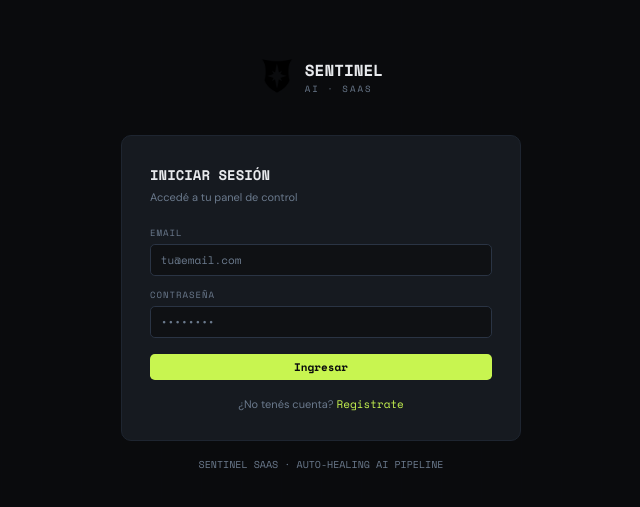
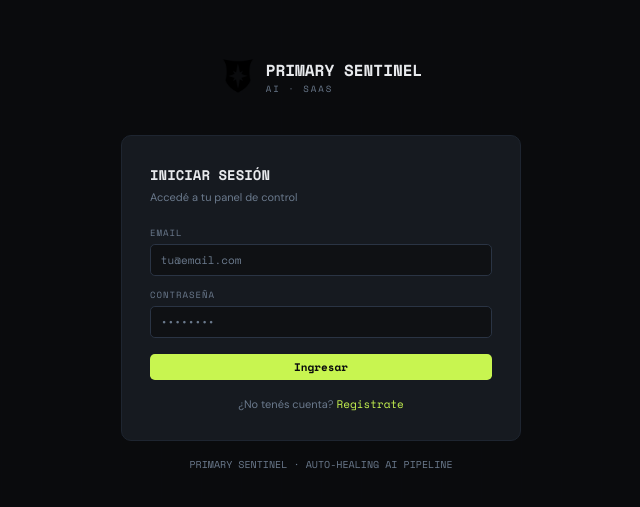
Before and after one commit to BrunoEmaSN/primary-sentinel-frontend, a Next.js app: page /auth in a window 1280 px wide. Shown: the part 135-642 px from the top of the page, without its empty margins (319-959 px from the left). Built offline with nearby package versions, Linux system fonts and the light colour scheme; no server answers.

Commit message:
Update branding references from 'Sentinel' to 'Primary Sentinel' across various components and pages for consistent naming.

```diff
--- a/src/app/auth/page.tsx
+++ b/src/app/auth/page.tsx
@@ -159,7 +159,7 @@ export default function AuthPage() {
         </div>
 
         <div style={{ textAlign: 'center', marginTop: '16px', fontSize: '10px', color: 'var(--muted)', fontFamily: 'var(--font-mono)' }}>
-          SENTINEL SAAS · AUTO-HEALING AI PIPELINE
+          PRIMARY SENTINEL · AUTO-HEALING AI PIPELINE
         </div>
       </div>
     </div>
--- a/src/app/dashboard/flows/page.tsx
+++ b/src/app/dashboard/flows/page.tsx
@@ -352,7 +352,7 @@ export default function FlowsPage() {
       <div className="sentinel-card">
         <div style={{ fontFamily: 'var(--font-mono)', fontSize: '12px', fontWeight: 700, marginBottom: '10px' }}>PROBAR UN WEBHOOK</div>
         <div style={{ fontSize: '11px', color: 'var(--muted)', marginBottom: '8px' }}>
-          Enviá un POST a tu endpoint para ver al Sentinel en acción:
+          Enviá un POST a tu endpoint para ver Primary Sentinel en acción:
         </div>
         <pre style={{
           background: 'var(--bg2)', borderRadius: '6px', padding: '12px',
--- a/src/app/dashboard/notifications/page.tsx
+++ b/src/app/dashboard/notifications/page.tsx
@@ -38,7 +38,7 @@ export default function NotificationsPage() {
         <div className="sentinel-card" style={{ textAlign: 'center', padding: '50px' }}>
           <div style={{ fontSize: '11px', color: 'var(--muted)' }}>Sin notificaciones aún</div>
           <div style={{ fontSize: '10px', color: 'var(--muted)', marginTop: '4px' }}>
-            Las alertas aparecerán aquí cuando el Sentinel detecte eventos
+            Las alertas aparecerán aquí cuando Primary Sentinel detecte eventos
           </div>
         </div>
       )}
--- a/src/app/dashboard/settings/page.tsx
+++ b/src/app/dashboard/settings/page.tsx
@@ -80,7 +80,7 @@ export default function SettingsPage() {
         </Row>
       </Section>
 
-      <Section title="CONFIGURACIÓN DEL SENTINEL">
+      <Section title="CONFIGURACIÓN DE PRIMARY SENTINEL">
         <Row label="Umbral de auto-aprobación" sub="Reglas con confianza ≥ X se activan automáticamente">
           <div style={{ display: 'flex', alignItems: 'center', gap: '8px' }}>
             <input type="range" min={50} max={100} defaultValue={95} style={{ width: '100px' }} />
--- a/src/app/layout.tsx
+++ b/src/app/layout.tsx
@@ -2,7 +2,7 @@ import type { Metadata } from 'next';
 import './globals.css';
 
 export const metadata: Metadata = {
-  title: 'Sentinel — Self-Healing AI Pipeline',
+  title: 'Primary Sentinel — Self-Healing AI Pipeline',
   description: 'Monitor, auto-repair, and manage your data pipelines with AI.',
   icons: {
     icon: '/logo.svg',
--- a/src/components/SentinelBrand.tsx
+++ b/src/components/SentinelBrand.tsx
@@ -32,7 +32,7 @@ export default function SentinelBrand({ variant }: SentinelBrandProps) {
         unoptimized
       />
       <div>
-        <div style={{ fontFamily: 'var(--font-mono)', fontSize: c.title, fontWeight: 700 }}>SENTINEL</div>
+        <div style={{ fontFamily: 'var(--font-mono)', fontSize: c.title, fontWeight: 700 }}>PRIMARY SENTINEL</div>
         <div style={{ fontFamily: 'var(--font-mono)', fontSize: c.subtitle, color: 'var(--muted)', letterSpacing: c.letter }}>AI · SAAS</div>
       </div>
     </div>
--- a/src/components/dashboard/AgentStatus.tsx
+++ b/src/components/dashboard/AgentStatus.tsx
@@ -16,7 +16,7 @@ export default function AgentStatus({ rules }: { rules: TransformationRule[] })
   return (
     <div className="sentinel-card">
       <div style={{ fontFamily: 'var(--font-mono)', fontSize: '12px', fontWeight: 700, marginBottom: '14px' }}>
-        IA SENTINEL · ESTADO
+        PRIMARY SENTINEL · ESTADO
       </div>
       <div style={{ display: 'flex', flexDirection: 'column', gap: '8px' }}>
         {agents.map(agent => (
--- a/src/components/layout/Topbar.tsx
+++ b/src/components/layout/Topbar.tsx
@@ -55,7 +55,7 @@ export default function Topbar({ user }: { user: User }) {
       background: 'var(--bg)',
     }}>
       <div style={{ fontFamily: 'var(--font-mono)', fontSize: '14px', fontWeight: 700 }}>
-        {titles[pathname] ?? 'SENTINEL'}
+        {titles[pathname] ?? 'PRIMARY SENTINEL'}
       </div>
       <div style={{ display: 'flex', alignItems: 'center', gap: '12px' }}>
         <TopbarNotifications
```
